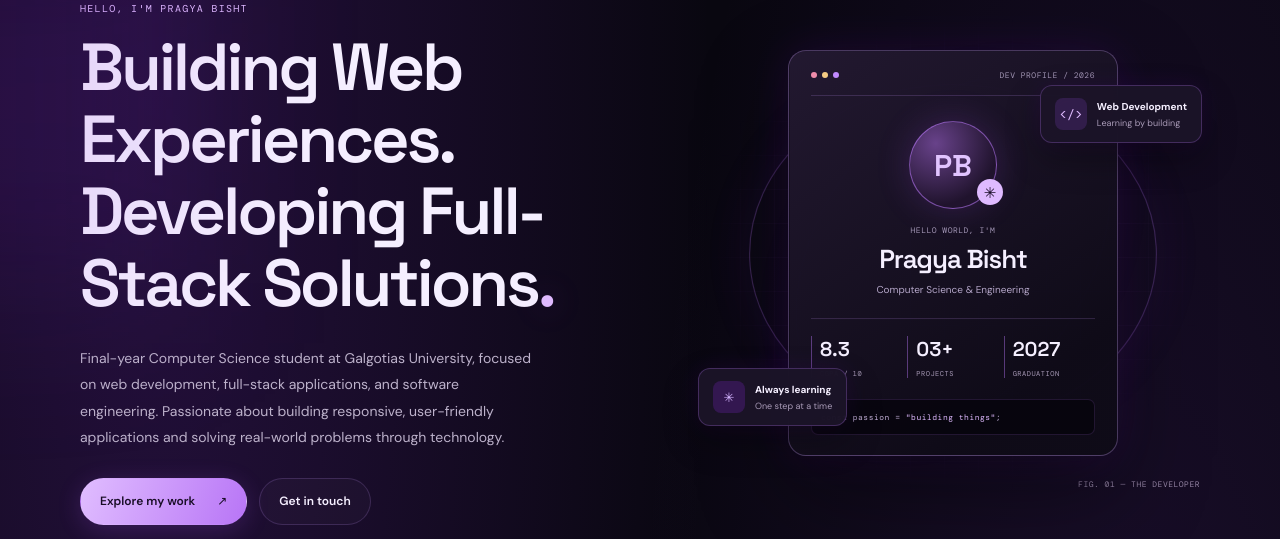
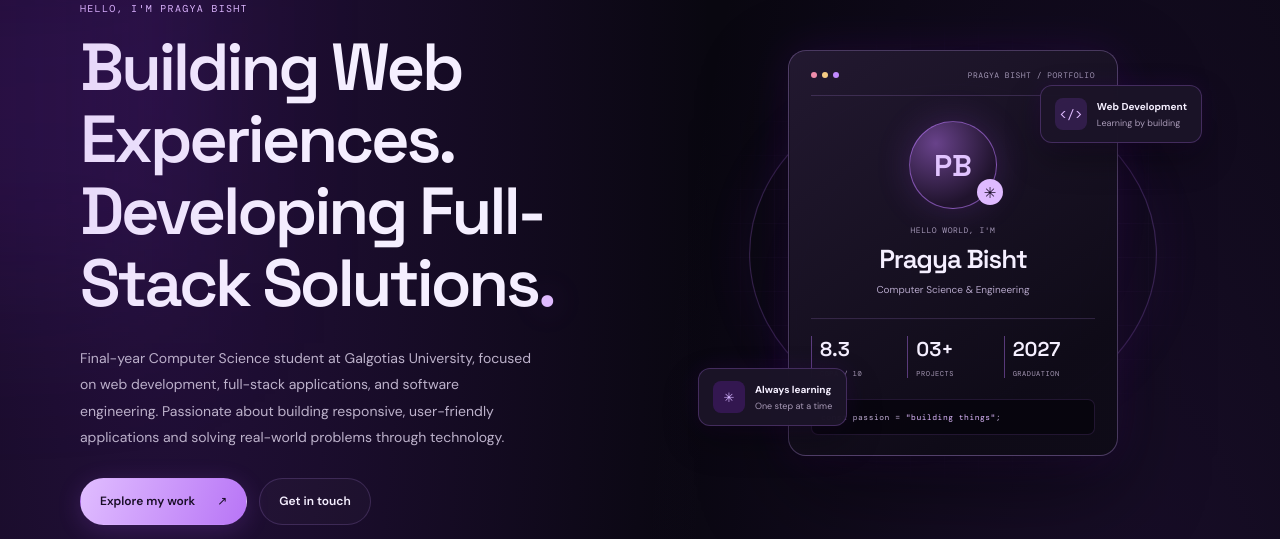
Before and after one commit to pragyabisht25/Pragya-portfolio, a React (Vite) app: page / in a window 1280 px wide. Shown: the part 236-775 px from the top of the page. Built offline with nearby package versions, Linux system fonts and the light colour scheme.

Commit message:
Remove developer figure label

```diff
--- a/src/App.jsx
+++ b/src/App.jsx
@@ -190,7 +190,7 @@ function App() {
                     <i />
                     <i />
                   </span>
-                  <span className="card-label">DEV PROFILE / 2026</span>
+                  <span className="card-label"> PRAGYA BISHT / PORTFOLIO </span>
                 </div>
 
                 <div className="avatar">
@@ -240,7 +240,7 @@ function App() {
                 </span>
               </div>
 
-              <span className="visual-index">FIG. 01 — THE DEVELOPER</span>
+
             </div>
           </div>
 
```
